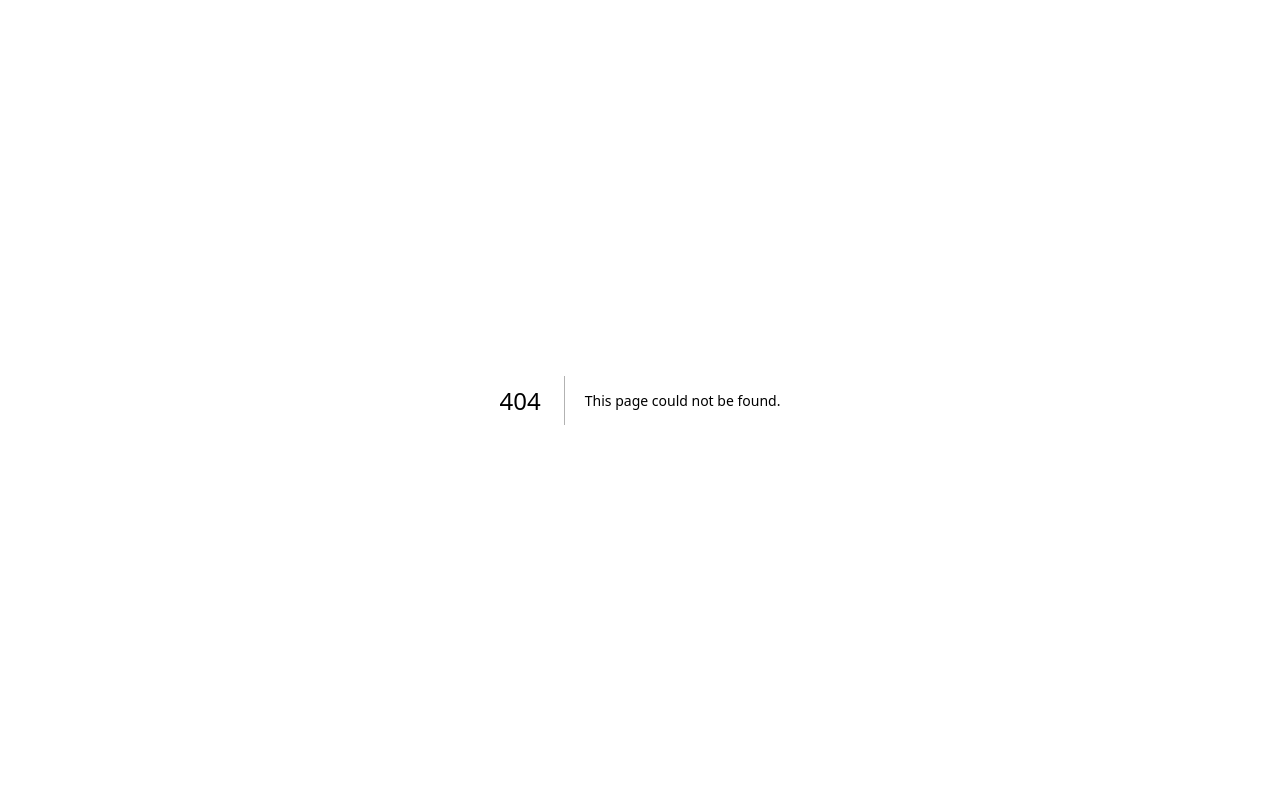
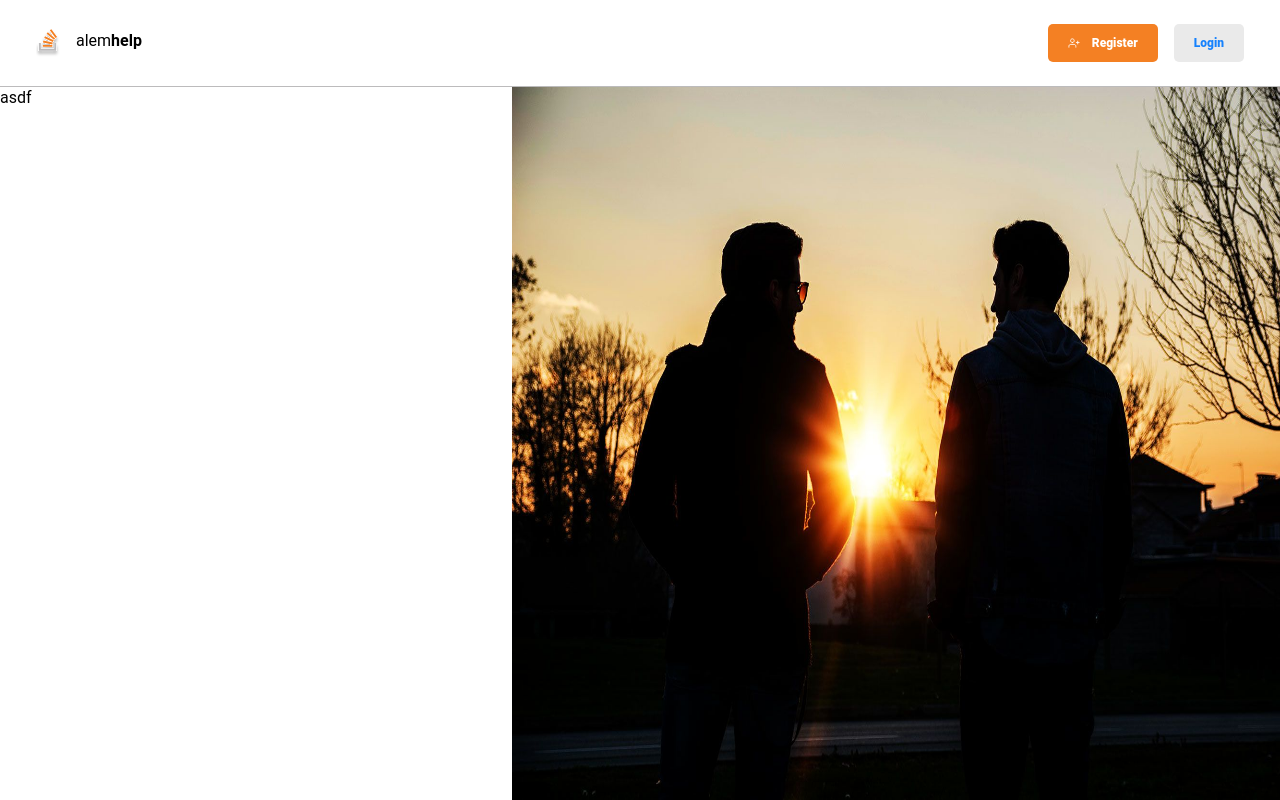
Before and after one commit to umbrellaDuck/forum-site, a Next.js app: page /signup in a window 1280 px wide. Before the commit this address had no page. Built offline with nearby package versions, Linux system fonts and the light colour scheme.

Commit message:
put a img in signup page

```diff
--- a/src/components/AppLayout/AppLayout.tsx
+++ b/src/components/AppLayout/AppLayout.tsx
@@ -10,7 +10,7 @@ interface Props {
 const AppLayout = ({ children }: Props) => {
   return (
     <>
-      <header className='flex justify-between px-9 py-6 border-border-gray border-b items-center'>
+      <header className='justify-between px-9 py-6 border-border-gray border-b items-center fixed w-full flex'>
         <Link href='/' className='flex'>
           <Image alt='Logo' src={logo} className='w-6 h-7 mr-4' />
           <span>
@@ -33,7 +33,7 @@ const AppLayout = ({ children }: Props) => {
           </Link>
         </div>
       </header>
-      <main>{children}</main>
+      <main className='pt-[86px] h-screen'>{children}</main>
     </>
   );
 };
--- /dev/null
+++ b/src/pages/signup.tsx
@@ -0,0 +1,20 @@
+import AppLayout from '@/components/AppLayout/AppLayout';
+import Image from 'next/image';
+import friends from '../../public/friend.jpg';
+
+const SignUp = () => {
+  return (
+    <>
+      <AppLayout>
+        <div className='grid grid-cols-5 min-h-full'>
+          <div className='col-span-2'>asdf</div>
+          <div className='col-span-3 '>
+            <Image alt='frinds' src={friends} className='h-full' />
+          </div>
+        </div>
+      </AppLayout>
+    </>
+  );
+};
+
+export default SignUp;
```
Also changed, not shown: public/friend.jpg (added).
